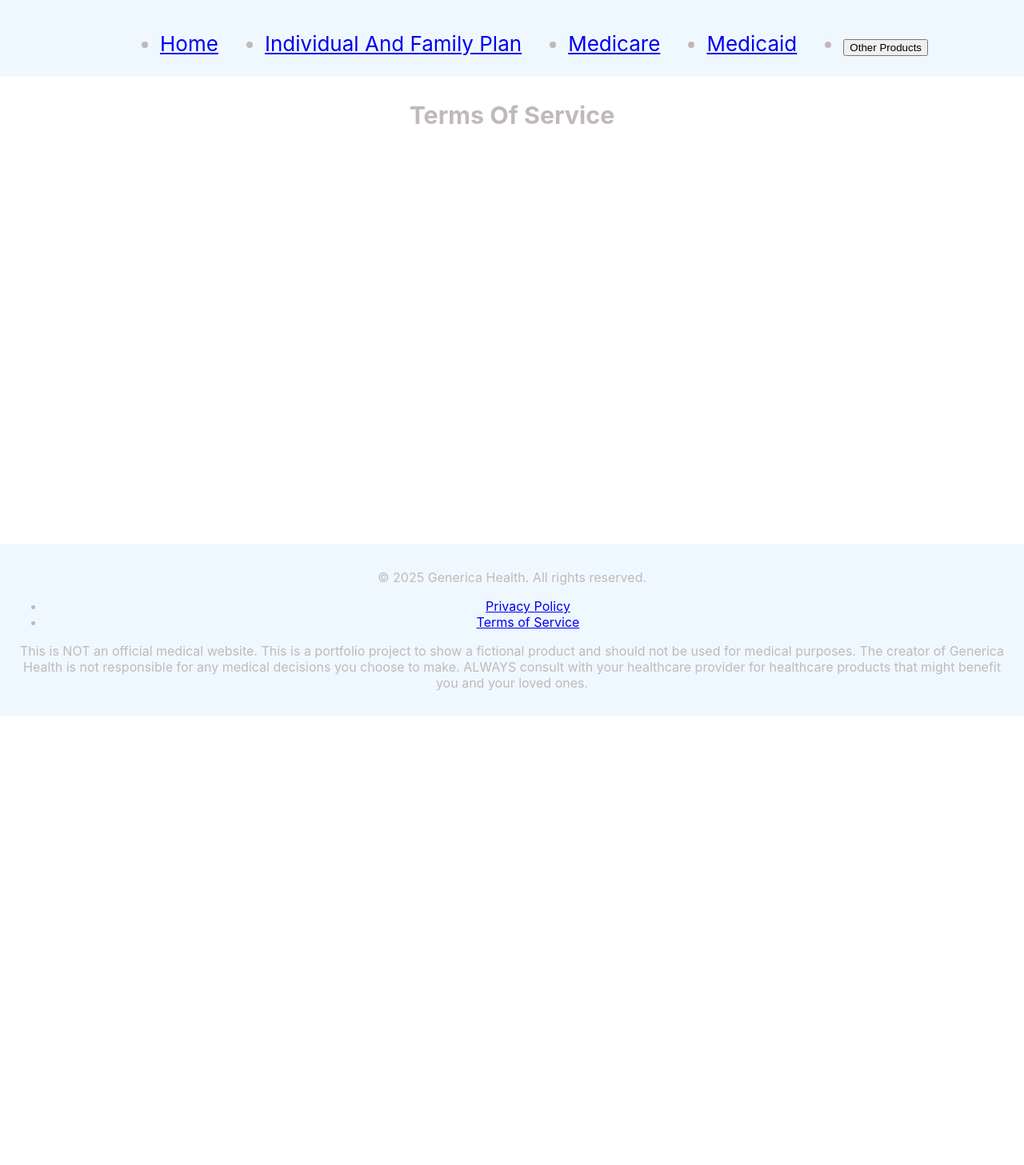
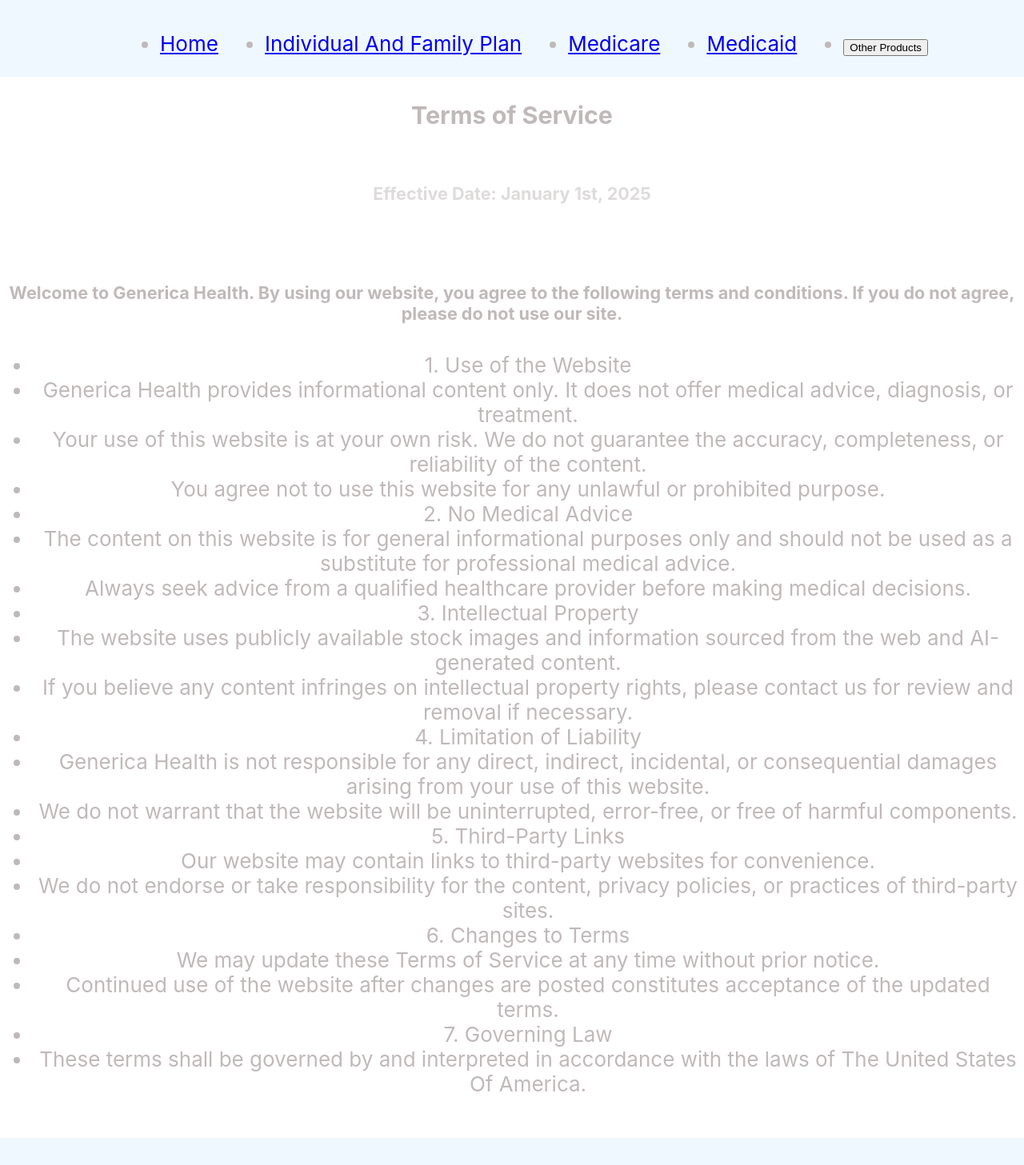
Before and after one commit to RickyFig17/Generica-Health, a React (Create React App) app: page /Terms in a window 1280 px wide. Shown: the part 120-1577 px from the top of the page at 80% size. Before the commit the page ends 1016 px from the top, so only its background shows below. Built offline with nearby package versions, Linux system fonts and the light colour scheme.

Commit message:
adding text to terms

```diff
--- a/src/Footer/Terms.js
+++ b/src/Footer/Terms.js
@@ -1,7 +1,42 @@
 import React from "react";
+import TextContent from "../Text.json";
 
 function Terms() {
-  return <h3>Terms Of Service</h3>;
+  return (
+    <>
+      <h3>{TextContent.TextContent.Terms.termsOfService}</h3>
+      <h5>
+        {TextContent.TextContent.Terms.effectiveDate}
+        {TextContent.TextContent.Terms.januaryFirst}
+      </h5>
+      <p>
+        <h5>{TextContent.TextContent.Terms.welcome}</h5>
+        <ul>
+          <li>{TextContent.TextContent.Terms.websiteUsage}</li>
+          <li>{TextContent.TextContent.Terms.onlyInfoContent}</li>
+          <li>{TextContent.TextContent.Terms.accuracyNotGuaranteed}</li>
+          <li>{TextContent.TextContent.Terms.noUlawfulThings}</li>
+          <li>{TextContent.TextContent.Terms.noMedAdvice}</li>
+          <li>{TextContent.TextContent.Terms.generalInfoOnly}</li>
+          <li>{TextContent.TextContent.Terms.healthProviderAdvice}</li>
+          <li>{TextContent.TextContent.Terms.intellectualProperty}</li>
+          <li>{TextContent.TextContent.Terms.publicStockImages}</li>
+          <li>{TextContent.TextContent.Terms.propertyRightInfringement}</li>
+          <li>{TextContent.TextContent.Terms.limitiationOfLiability}</li>
+          <li>{TextContent.TextContent.Terms.notRespForUseOfWebsite}</li>
+          <li>{TextContent.TextContent.Terms.noInterruptionsGuaranteed}</li>
+          <li>{TextContent.TextContent.Terms.thirdPartyLinks}</li>
+          <li>{TextContent.TextContent.Terms.mayContain3rdParty}</li>
+          <li>{TextContent.TextContent.Terms.noRespEndorsement}</li>
+          <li>{TextContent.TextContent.Terms.changeOfTerms}</li>
+          <li>{TextContent.TextContent.Terms.mayUpdateTerms}</li>
+          <li>{TextContent.TextContent.Terms.updateTermAcc}</li>
+          <li>{TextContent.TextContent.Terms.governingLaw}</li>
+          <li>{TextContent.TextContent.Terms.interpretedTerms}</li>
+        </ul>
+      </p>
+    </>
+  );
 }
 
 export default Terms;
--- a/src/Text.json
+++ b/src/Text.json
@@ -27,6 +27,34 @@
       "privacyPolicyUpdates": "We may update this Privacy Policy from time to time. Any changes will be posted on this page with the updated effective date.",
       "genericaHealth": "Generica Health",
       "thankYou": "Thank you for visiting Generica Health."
+    },
+    "Terms": {
+      "termsOfService": "Terms of Service",
+      "effectiveDate": "Effective Date: ",
+      "januaryFirst": "January 1st, 2025",
+      "welcome": "Welcome to Generica Health. By using our website, you agree to the following terms and conditions. If you do not agree, please do not use our site.",
+      "websiteUsage": "1. Use of the Website",
+      "onlyInfoContent": "Generica Health provides informational content only. It does not offer medical advice, diagnosis, or treatment.",
+      "accuracyNotGuaranteed": "Your use of this website is at your own risk. We do not guarantee the accuracy, completeness, or reliability of the content.",
+      "noUlawfulThings": "You agree not to use this website for any unlawful or prohibited purpose.",
+      "noMedAdvice": "2. No Medical Advice",
+      "generalInfoOnly": "The content on this website is for general informational purposes only and should not be used as a substitute for professional medical advice.",
+      "healthProviderAdvice": "Always seek advice from a qualified healthcare provider before making medical decisions.",
+      "intellectualProperty": "3. Intellectual Property",
+      "publicStockImages": "The website uses publicly available stock images and information sourced from the web and AI-generated content.",
+      "noThirdPartyOwnership": "Generica Health does not claim ownership of third-party images or information but respects copyright and attribution requirements where applicable.",
+      "propertyRightInfringement": "If you believe any content infringes on intellectual property rights, please contact us for review and removal if necessary.",
+      "limitiationOfLiability": "4. Limitation of Liability",
+      "notRespForUseOfWebsite": "Generica Health is not responsible for any direct, indirect, incidental, or consequential damages arising from your use of this website.",
+      "noInterruptionsGuaranteed": "We do not warrant that the website will be uninterrupted, error-free, or free of harmful components.",
+      "thirdPartyLinks": "5. Third-Party Links",
+      "mayContain3rdParty": "Our website may contain links to third-party websites for convenience.",
+      "noRespEndorsement": "We do not endorse or take responsibility for the content, privacy policies, or practices of third-party sites.",
+      "changeOfTerms": "6. Changes to Terms",
+      "mayUpdateTerms": "We may update these Terms of Service at any time without prior notice.",
+      "updateTermAcc": "Continued use of the website after changes are posted constitutes acceptance of the updated terms.",
+      "governingLaw": "7. Governing Law",
+      "interpretedTerms": "These terms shall be governed by and interpreted in accordance with the laws of The United States Of America."
     },
     "Ifp": {
       "ifpTitle": "Individual And Family Plan",
```
